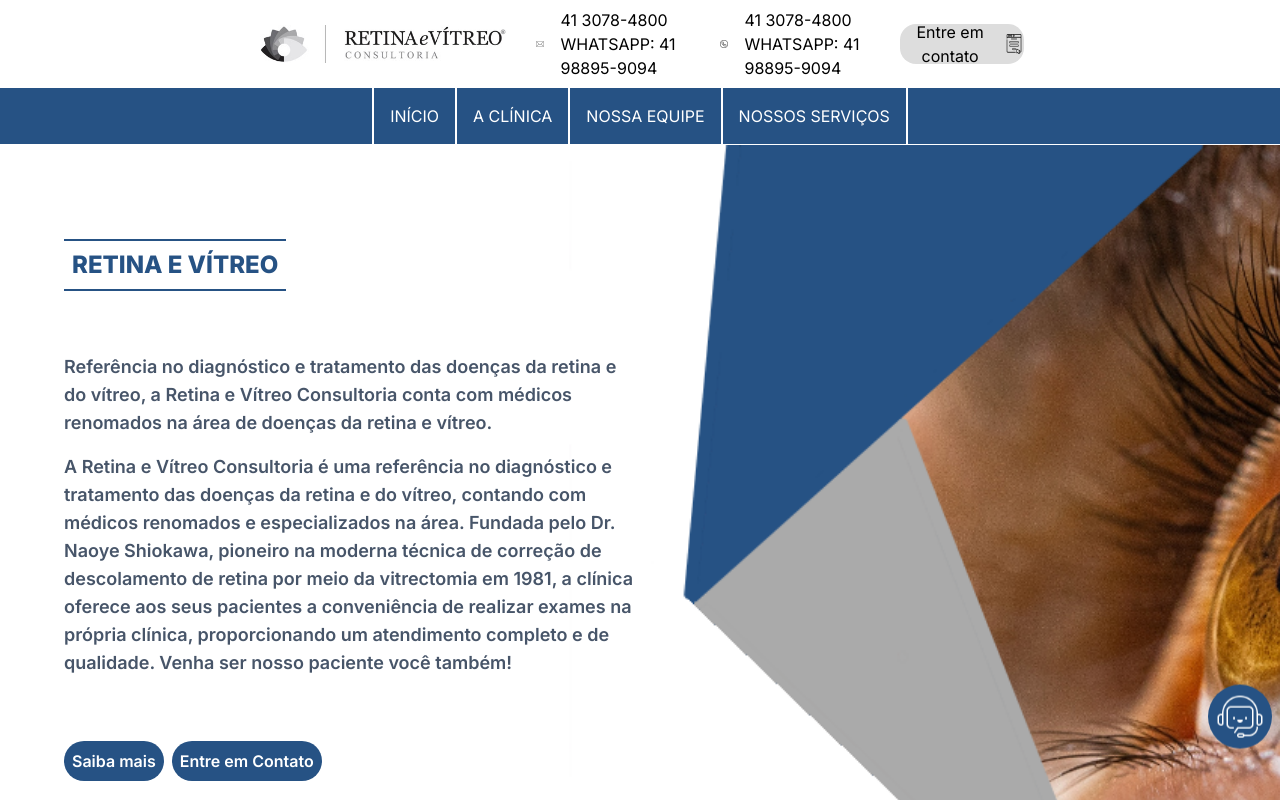
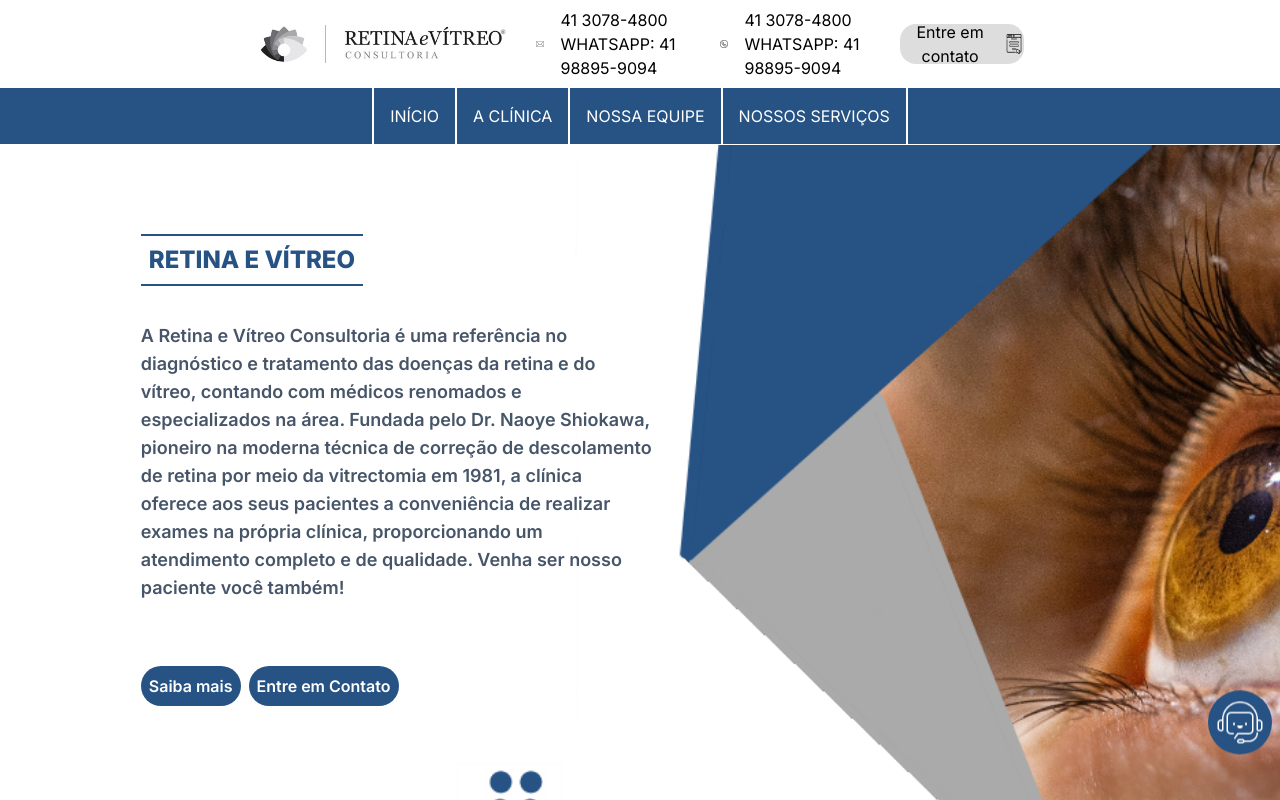
Before and after one commit to AxolCore/projeto_vitreo, a Next.js app: page / in a window 1280 px wide. Shown: the top 800 px of the page. Built offline with nearby package versions, Linux system fonts and the light colour scheme.

Commit message:
correções banner

```diff
--- a/src/components/Banner.tsx
+++ b/src/components/Banner.tsx
@@ -3,10 +3,11 @@ import { Parallax } from "react-scroll-parallax";
 export default function Banner(){
     const imagemBanner = require('../../public/assets/ImagemBanner.jpg')
     return(
-        <div className="flex justify-start px-16 items-start w-screen pb-48 pt-12 bg-fundoBanner bg-center bg-cover bg-no-repeat text-white ">
-            <div className="flex flex-col justify-start items-start w-1/2 h-1/2 gap-4 font-semibold">
-                <h1 className="text-2xl uppercase border-y-2 p-2 my-[8%] text-darkblue font-extrabold">Retina e Vítreo</h1>
-                <p className="text-slate-600 text-lg">Referência no diagnóstico e tratamento das doenças da retina e do vítreo, a Retina e Vítreo Consultoria conta com médicos renomados na área de doenças da retina e vítreo.</p>
+        <div className=" ml-[] flex justify-start px-16 items-start w-screen pb-48 pt-12 bg-fundoBanner bg-center bg-cover bg-no-repeat text-white ">
+            <div className="flex flex-col justify-start items-start w-[40vw] h-1/2 gap-4 font-semibold ml-[6vw]">
+                <h1 className="text-2xl uppercase border-y-2 p-2 mt-[8%] mb-[4%] text-darkblue font-extrabold">Retina e Vítreo</h1>
+
+
                 <p className="text-slate-600 text-lg">A Retina e Vítreo Consultoria é uma referência no diagnóstico e tratamento das doenças da retina e do vítreo, contando com médicos renomados e especializados na área. Fundada pelo Dr. Naoye Shiokawa, pioneiro na moderna técnica de correção de descolamento de retina por meio da vitrectomia em 1981, a clínica oferece aos seus pacientes a conveniência de realizar exames na própria clínica, proporcionando um atendimento completo e de qualidade. Venha ser nosso paciente você também!</p>
                 <div className="flex gap-2 mt-12">
                     <button className="bg-darkblue p-2 rounded-3xl hover:bg-white hover:text-black">Saiba mais</button>
```
